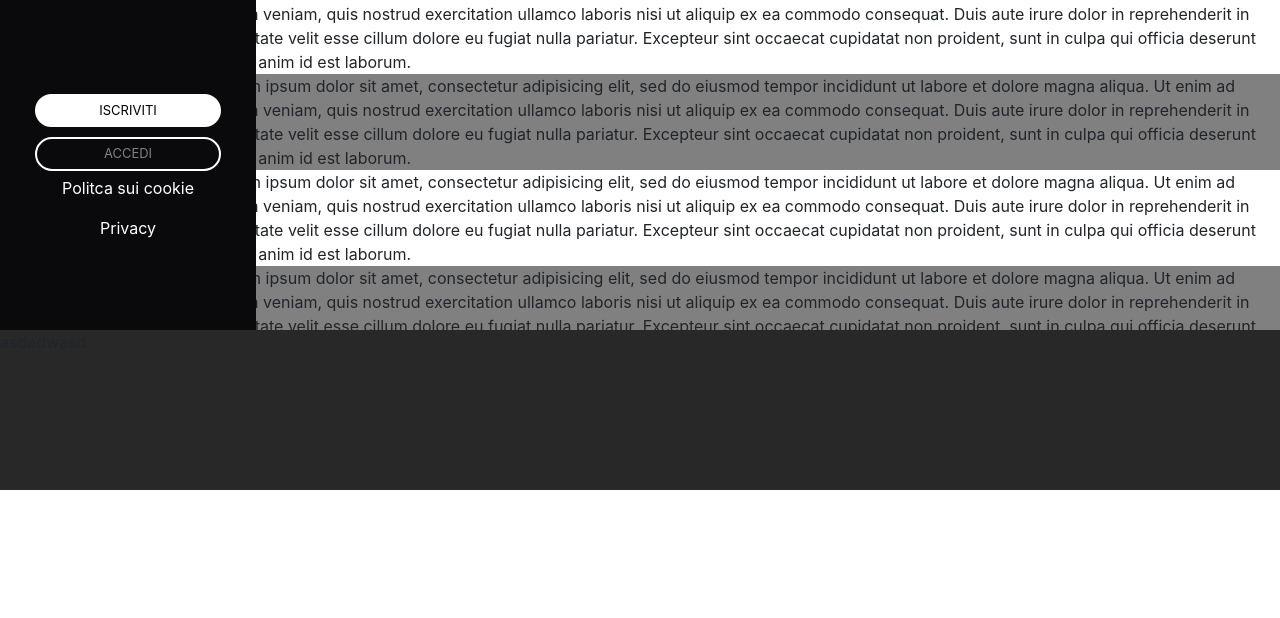
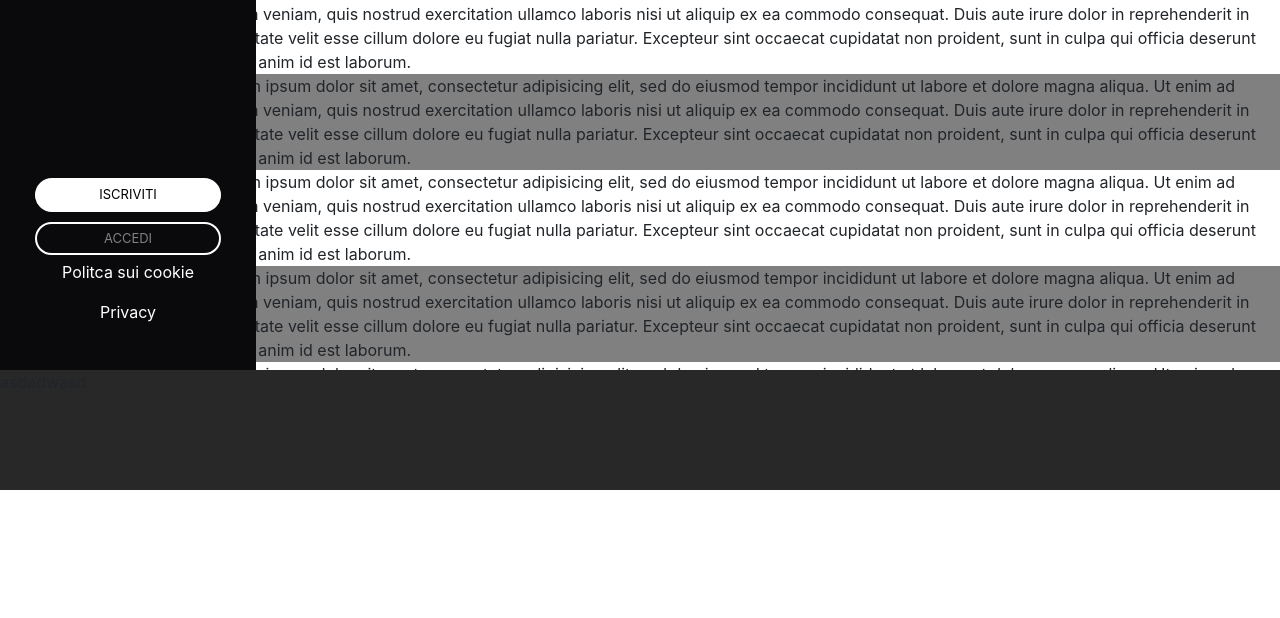
Before and after one commit to vonaxl/html-css-spotifyweb, a plain HTML site: page index.html in a window 1280 px wide. Shown: the part 310-928 px from the top of the page. After the commit the page ends 888 px from the top, so only its background shows below. Drawn offline with nearby package versions, Linux system fonts and the light colour scheme.

Commit message:
minor changes

```diff
--- a/css/style.css
+++ b/css/style.css
@@ -1,4 +1,5 @@
 /* general rules */
+
 li{
   list-style: none;
 }
@@ -14,14 +15,12 @@ a:hover{
 }
 /* /general rules */
 
-/* rules to be use many times */
-/* /rules to be use many times */
 
 /* left */
 #left{
   background: #0A0A0D;
   color: white;
-  height: 80vh;
+  height: 85vh;
   position: fixed;
   z-index: 2;
   left: 0;
@@ -31,10 +30,6 @@ a:hover{
   padding:10px 0 10px 0;
   justify-content: space-between;
   overflow-y: auto;
-}
-#left .box{
-  width: 100%;
-  margin: auto;
 }
 #left .txtbox{
   padding-top: 20px;
@@ -70,7 +65,7 @@ a:hover{
 
 /* right */
 #right{
-  padding-bottom: 20vh;
+  padding-bottom: 15vh;
 }
 #right section:nth-child(odd){
   background-color: gray;
@@ -80,7 +75,7 @@ a:hover{
 /* play */
 #play{
   background: #282828;
-  height: 20vh;
+  height: 15vh;
   position:fixed;
   z-index: 2;
   bottom: 0;
--- a/index.html
+++ b/index.html
@@ -12,7 +12,7 @@
         <div class="row no-gutters">
           <!-- left side of out frame -->
           <div class="col-2">
-            <div id="left">
+            <nav id="left">
               <div class="box">
                 <div class="imgbox">
                   <a href="#">
@@ -27,9 +27,7 @@
                   </ul>
 
                 </div>
-                <div class="txtbox">
 
-                </div>
               </div>
               <div class="box">
                 <div class="txtbox">
@@ -39,7 +37,7 @@
                   <p>Privacy</p>
                 </div>
               </div>
-            </div>
+            </nav>
           </div>
           <!-- right side of our frame -->
           <div class="col-10">
```
